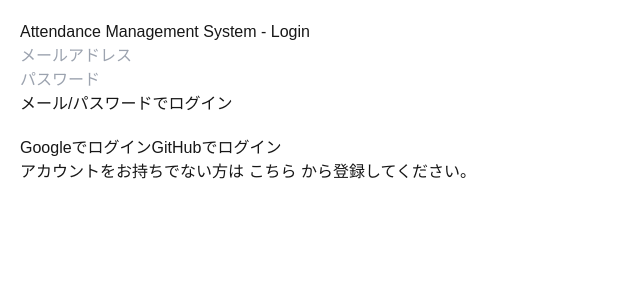
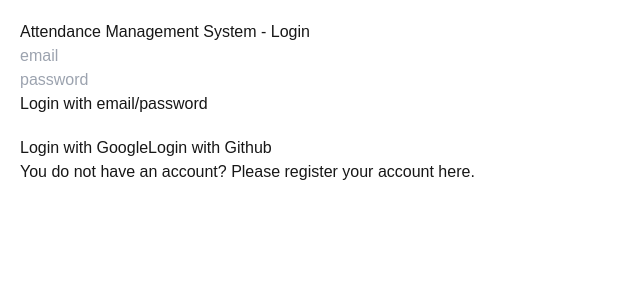
Before and after one commit to Jun-engineer/attendance_management, a Next.js app in the folder frontend/: page /login in a window 1280 px wide. Shown: the top 300 px of the page, without its empty margins (0-640 px from the left). Built offline with nearby package versions, Linux system fonts and the light colour scheme; no server answers.

Commit message:
modify language from Japanese to English

```diff
--- a/frontend/src/app/api/auth/[...nextauth]/route.ts
+++ b/frontend/src/app/api/auth/[...nextauth]/route.ts
@@ -7,7 +7,7 @@ export const authOptions: NextAuthOptions = {
   debug: true,
 
   providers: [
-    // 独自認証（メール/パスワード）
+    // CredentialsProvider is used for email/password login
     CredentialsProvider({
       name: "Credentials",
       credentials: {
@@ -39,12 +39,11 @@ export const authOptions: NextAuthOptions = {
         return { id: data.email, email: data.email, token: data.token };
       },
     }),
-    // Google OAuth 認証
+    // OAuth providers
     GoogleProvider({
       clientId: process.env.GOOGLE_CLIENT_ID!,
       clientSecret: process.env.GOOGLE_CLIENT_SECRET!,
     }),
-    // GitHub OAuth 認証
     GithubProvider({
       clientId: process.env.GITHUB_CLIENT_ID!,
       clientSecret: process.env.GITHUB_CLIENT_SECRET!,
--- a/frontend/src/app/dashboard/page.tsx
+++ b/frontend/src/app/dashboard/page.tsx
@@ -26,14 +26,13 @@ export default function Dashboard() {
           headers: {
             "Content-Type": "application/json",
           },
-          credentials: "include", // Cookieを送信するために必要
+          credentials: "include", // Send cookies
         });
 
         if (!response.ok) {
           throw new Error("Failed to fetch protected data");
         }
         const data = await response.json();
-        // ここではdata.messageなどを期待
         setProtectedData(data.message);
       } catch (error) {
         console.error("Error fetching protected data:", error);
--- a/frontend/src/app/login/page.tsx
+++ b/frontend/src/app/login/page.tsx
@@ -8,21 +8,18 @@ import { useRouter } from "next/navigation";
 export default function LoginPage() {
   const { data: session } = useSession();
   const router = useRouter();
-
-  // JWT認証用フォームの状態管理
   const [email, setEmail] = useState("");
   const [password, setPassword] = useState("");
   const [errorMsg, setErrorMsg] = useState("");
 
-  // すでにセッションがあれば、ダッシュボードへリダイレクト
+  // If the user is already logged in, redirect to the dashboard page.
   useEffect(() => {
     if (session) {
-      // セッションが存在する場合は、レンダリング完了後にリダイレクトする
       router.push("/dashboard/");
     }
   }, [session, router]);
 
-  // ログインする処理
+  // login with credentials (email/password)
   const handleCredentialsLogin = async (e: React.FormEvent<HTMLFormElement>) => {
     e.preventDefault();
     setErrorMsg("");
@@ -35,18 +32,17 @@ export default function LoginPage() {
     });
 
     if (result && result.error) {
-      setErrorMsg("ログインに失敗しました: " + result.error);
+      setErrorMsg("Failed to log in: " + result.error);
     } else if (result?.url) {
       router.push(result.url);
     }
   };
 
-  // OAuth（Google）でログインする処理
+  // Login with OAuth providers
   const handleGoogleLogin = async () => {
     await signIn("google", { callbackUrl: "/dashboard/" });
   };
 
-  // OAuth（GitHub）でログインする処理
   const handleGitHubLogin = async () => {
     await signIn("github", { callbackUrl: "/dashboard/" });
   };
@@ -55,14 +51,14 @@ export default function LoginPage() {
     <div className="container" style={{ padding: "20px" }}>
       <h1>Attendance Management System - Login</h1>
 
-      {/* Credentials (JWT) ログインフォーム */}
+      {/* Login form with credentials (email/password) */}
       <form onSubmit={handleCredentialsLogin} style={{ marginBottom: "20px" }}>
         <div>
           <input
             type="email"
             value={email}
             onChange={(e) => setEmail(e.target.value)}
-            placeholder="メールアドレス"
+            placeholder="email"
             required
           />
         </div>
@@ -71,22 +67,20 @@ export default function LoginPage() {
             type="password"
             value={password}
             onChange={(e) => setPassword(e.target.value)}
-            placeholder="パスワード"
+            placeholder="password"
             required
           />
         </div>
-        <button type="submit">メール/パスワードでログイン</button>
+        <button type="submit">Login with email/password</button>
         {errorMsg && <p style={{ color: "red" }}>{errorMsg}</p>}
       </form>
 
-      {/* OAuth (Google) ログインボタン */}
-      <button onClick={handleGoogleLogin}>Googleでログイン</button>
-
-      {/* OAuth (GitHub) ログインボタン */}
-      <button onClick={handleGitHubLogin}>GitHubでログイン</button>
+      {/* Login botton with oauth */}
+      <button onClick={handleGoogleLogin}>Login with Google</button>
+      <button onClick={handleGitHubLogin}>Login with Github</button>
 
       <p>
-        アカウントをお持ちでない方は <Link href="/register/">こちら</Link> から登録してください。
+        You do not have an account? Please register your account <Link href="/register/">here</Link>.
       </p>
     </div>
   );
--- a/frontend/src/app/profile/page.tsx
+++ b/frontend/src/app/profile/page.tsx
@@ -68,7 +68,6 @@ export default function ProfilePage() {
                 setDeleteMsg(data.error || "Account deletion failed");
             } else {
                 setDeleteMsg("Account deleted successfully");
-                // サインアウトしてログインページにリダイレクトする
                 signOut({ callbackUrl: "/login/" });
             }
         } catch (error) {
@@ -86,7 +85,7 @@ export default function ProfilePage() {
             <h1>Profile</h1>
             <p>Logged in as: {session.user?.email}</p>
             <button onClick={handleLogout}>Logout</button>
-            {/* パスワード変更セクション */}
+            {/* Change password section */}
             <div style={{ marginTop: "20px" }}>
                 <button onClick={() => setShowPasswordForm(!showPasswordForm)}>
                     {showPasswordForm ? "Cancel Password Change" : "Change Password"}
@@ -116,7 +115,7 @@ export default function ProfilePage() {
                 )}
                 {passwordMsg && <p>{passwordMsg}</p>}
             </div>
-            {/* アカウント削除セクション */}
+            {/* Delete account section */}
             <div style={{ marginTop: "20px" }}>
                 <button onClick={handleAccountDeletion} style={{ color: "red" }}>Delete Account</button>
                 {deleteMsg && <p>{deleteMsg}</p>}
--- a/frontend/src/app/register/page.tsx
+++ b/frontend/src/app/register/page.tsx
@@ -22,19 +22,17 @@ export default function Register() {
       });
 
       if (!res.ok) {
-        // エラーレスポンスの内容を取得
         const errorData = await res.json();
         setMessage(errorData.error || "Registration failed");
       } else {
-        setMessage("登録成功！ログインページに移動します...");
-        // 成功したら1.5秒後にログインページへリダイレクト
+        setMessage("Registration successful! Redirecting to login page...");
         setTimeout(() => {
           router.push("/login/");
         }, 1500);
       }
     } catch (error) {
       console.error("Registration error:", error);
-      setMessage("登録に失敗しました");
+      setMessage("Registration failed");
     }
   };
 
@@ -42,7 +40,7 @@ export default function Register() {
     <div className="container" style={{ padding: "20px" }}>
       <div className="content">
         <h1>Attendance Management System</h1>
-        <h2>ユーザー登録</h2>
+        <h2>User Registration</h2>
         <form onSubmit={handleRegister}>
           <div>
             <input
```
Also changed, not shown: 1 other file (tests, documents, lock files or other folders).
